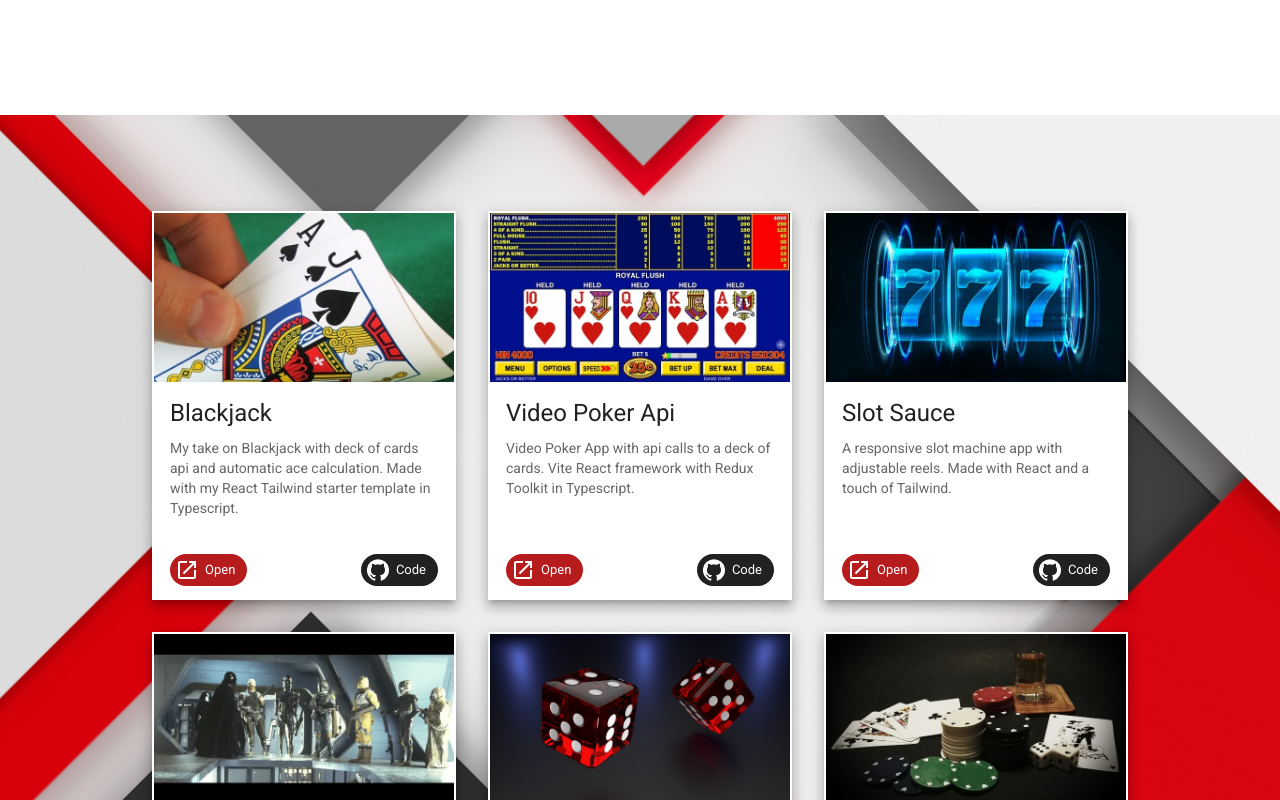
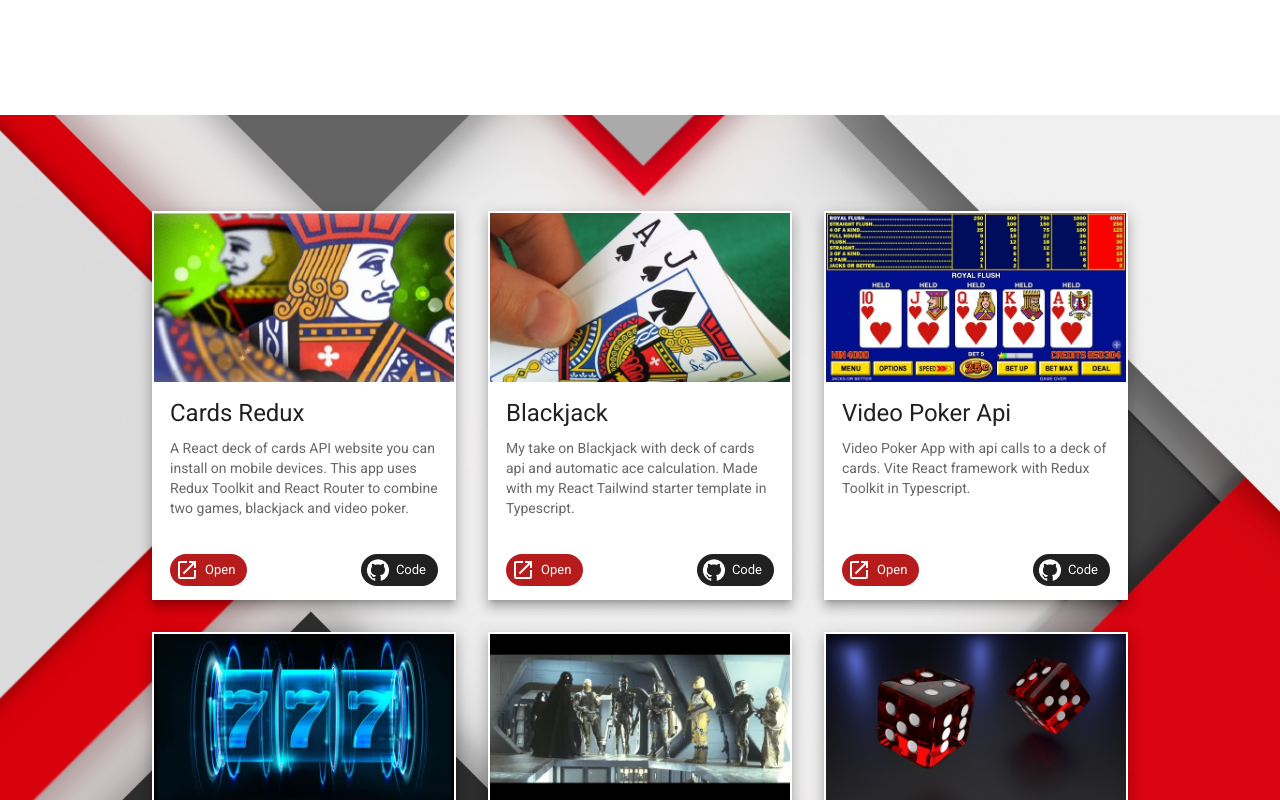
Before and after one commit to Sauce101/portfolio-flex, a React (Create React App) app: page / in a window 1280 px wide. Shown: the part 749-1549 px from the top of the page. Built offline with nearby package versions, Linux system fonts and the light colour scheme.

Commit message:
added cover for cards redux

```diff
--- a/src/components/Projects.jsx
+++ b/src/components/Projects.jsx
@@ -10,6 +10,7 @@ import Chip from '@mui/material/Chip'
 import GitHubIcon from '@mui/icons-material/GitHub'
 import OpenInNewIcon from '@mui/icons-material/OpenInNew'
 // project images
+import CardsRedux from '../assets/images/covers/cardsRedux.webp'
 import BlackJack from '../assets/images/covers/blackjack.jpg'
 import VideoPoker from '../assets/images/covers/videoPoker.jpg'
 import SlotSauce from '../assets/images/covers/slot-sauce.webp'
@@ -25,6 +26,15 @@ import Sienar from '../assets/images/covers/sienar.jpg'
 // import Swapi from '../assets/images/covers/swapinext.jpg'
 
 const MYALBUM = [
+  {
+    href: 'https://cardsredux.netlify.app/',
+    code: 'https://github.com/Sauce101/cards-redux',
+    image: CardsRedux,
+    alt: 'cards redux',
+    title: 'Cards Redux',
+    about:
+      'A React deck of cards API website you can install on mobile devices. This app uses Redux Toolkit and React Router to combine two games, blackjack and video poker.',
+  },
   {
     href: 'https://blackjacksauce.netlify.app/',
     code: 'https://github.com/Sauce101/blackjack-react',
```
Also changed, not shown: src/assets/images/covers/cardsRedux.webp (renamed from src/assets/images/covers/video-poker.webp).
